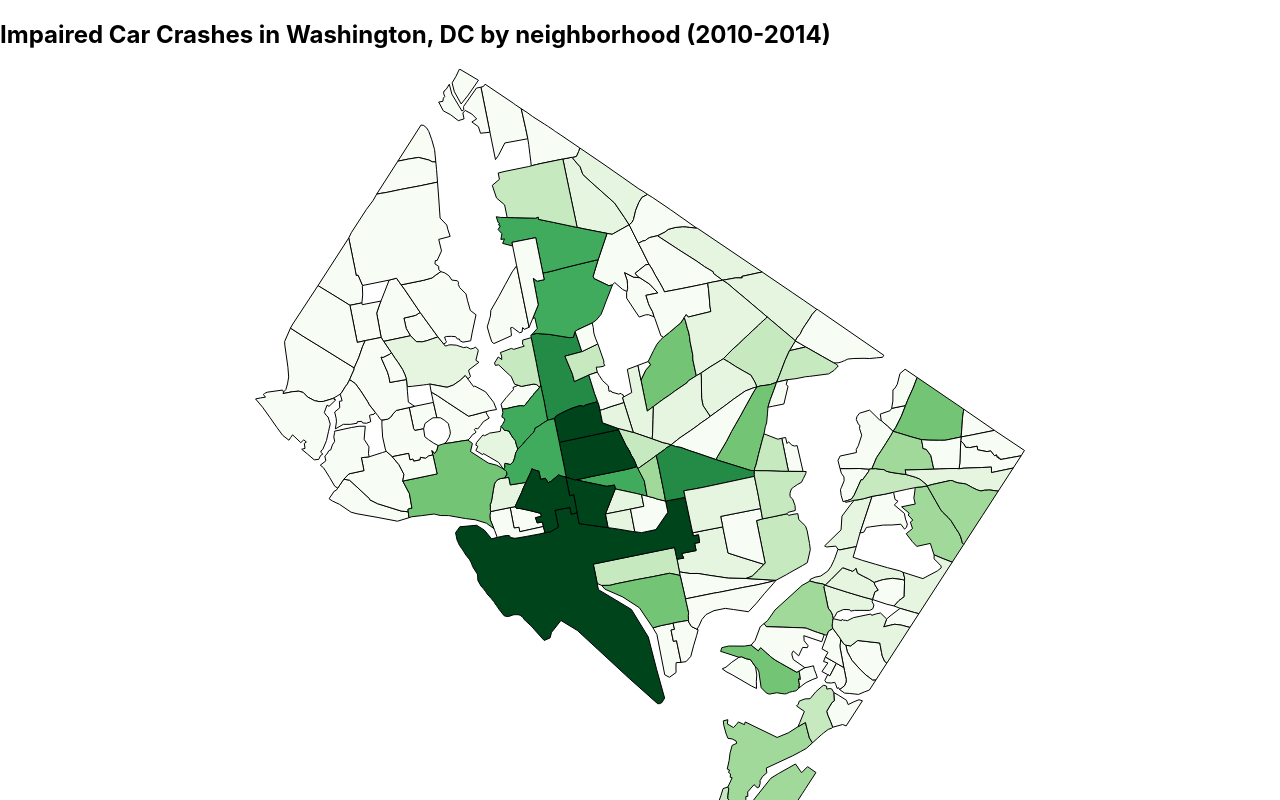
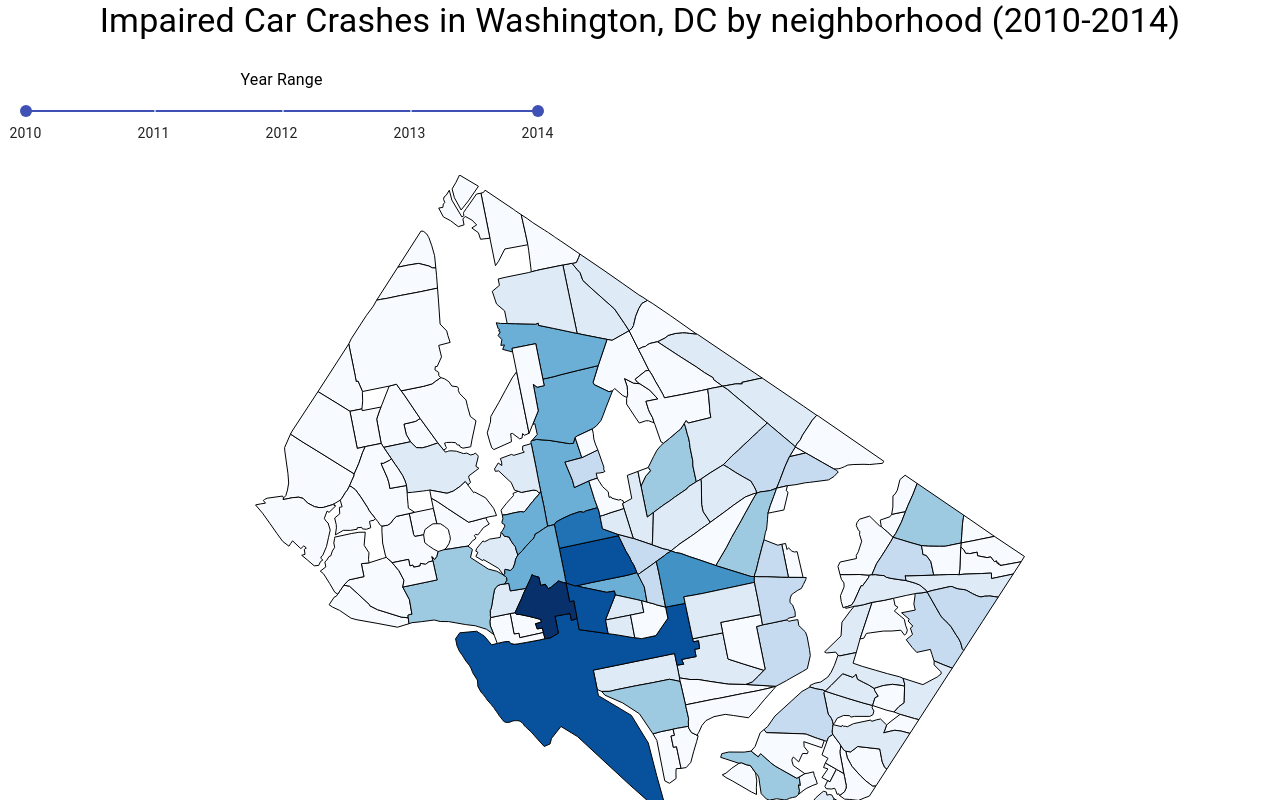
Before and after one commit to Will-Frey/GeoDataVisualization, a React (Create React App) app in the folder impaired-accidents-dc/: page / in a window 1280 px wide. Shown: the top 800 px of the page. Built offline with nearby package versions, Linux system fonts and the light colour scheme.

Commit message:
Slider filters data

```diff
--- a/impaired-accidents-dc/package.json
+++ b/impaired-accidents-dc/package.json
@@ -3,6 +3,7 @@
   "version": "0.1.0",
   "private": true,
   "dependencies": {
+    "@material-ui/core": "^4.10.1",
     "@testing-library/jest-dom": "^4.2.4",
     "@testing-library/react": "^9.5.0",
     "@testing-library/user-event": "^7.2.1",
--- a/impaired-accidents-dc/src/components/App.css
+++ b/impaired-accidents-dc/src/components/App.css
@@ -1,3 +1,9 @@
 path {
     stroke: #000;
 }
+
+div.mapSlider {
+    width: 40%;
+    text-align: center;
+    margin: 2%;
+}
--- a/impaired-accidents-dc/src/components/App.js
+++ b/impaired-accidents-dc/src/components/App.js
@@ -1,4 +1,5 @@
 import React, { Component } from 'react';
+import { Typography } from '@material-ui/core'
 import MapComponent from './MapComponent'
 import geoData from '../annotatedData.js'
 import './App.css'
@@ -10,9 +11,9 @@ class App extends Component{
     render() {
         return(
             <div className='App'>
-                <h2>
+                <Typography align='center' variant='h4' paragraph>
                     Impaired Car Crashes in Washington, DC by neighborhood (2010-2014)
-                </h2>
+                </Typography>
                 <MapComponent mapData={geoData}/>
             </div>
         )
--- a/impaired-accidents-dc/src/components/Map.js
+++ b/impaired-accidents-dc/src/components/Map.js
@@ -1,12 +1,16 @@
 import * as d3 from 'd3'
 
-const draw = (props) => {
+const draw = (props, yearRange) => {
     const w = Math.max(document.documentElement.clientWidth, window.innerWidth || 0);
     const h = Math.max(document.documentElement.clientHeight, window.innerHeight || 0);
     const projection = d3.geoAlbers()
         .fitExtent([[0,0], [w,h]], props.mapData);
     const pathGenerator = d3.geoPath().projection(projection);
-    const totalsColor = d3.scaleQuantize([1, 30], d3.schemeGreens[9]);
+    const totalsColor = d3.scaleQuantile()
+        .domain([0,40])
+        .range(d3.schemeBlues[9]);
+
+    filterFeatureData(props.mapData.features[0], yearRange);
 
     d3.select('.mapComponent > *').remove();
     var svg = d3.select('.mapComponent').append('svg')
@@ -18,11 +22,26 @@ const draw = (props) => {
         .selectAll('path')
         .data(props.mapData.features)
         .join('path')
-            .attr('fill', d => totalsColor(d.properties.total))
+            .attr('fill', d => totalsColor(filterFeatureData(d, yearRange)))
             .attr('d', pathGenerator)
         .append('title')
             .text(d => `${d.properties.name}: ${d.properties.total}`);
 
+}
+
+const filterFeatureData = (feature, yearRange) => {
+    // Create Array of years to display
+    const filledYearRange = Array(yearRange[1] - yearRange[0] + 1).fill().map((_, idx) => String(yearRange[0] + idx));
+
+    // Pull only requested years from dataset
+    return Object.keys(feature.properties)
+        .filter(key => filledYearRange.includes(key))
+        .reduce((sum, key) => {
+            if(feature.properties[key] != null){
+              sum = sum + feature.properties[key];
+            }
+            return sum;
+          }, 0);
 }
 
 // Function to responsively resize an svg based on screen size
--- a/impaired-accidents-dc/src/components/MapComponent.js
+++ b/impaired-accidents-dc/src/components/MapComponent.js
@@ -1,18 +1,53 @@
 import React, { Component } from 'react';
+import {Slider, Typography} from '@material-ui/core'
 import draw from './Map.js'
 
 export default class MapComponent extends Component {
+    constructor(props) {
+        super(props);
+        this.state = {
+            yearRange: [2010, 2014]
+        }
+    }
+
     componentDidMount() {
-        draw(this.props);
+        draw(this.props, this.state.yearRange);
     }
 
     componentDidUpdate() {
-        draw(this.props);
+        draw(this.props, this.state.yearRange);
     }
 
     render() {
+        const handleChange = (event, newValue) => {
+            this.setState({ yearRange: newValue})
+          };
+
+        const marks = [
+        { value: 2010, label: '2010' },
+        { value: 2011, label: '2011' },
+        { value: 2012, label: '2012' },
+        { value: 2013, label: '2013' },
+        { value: 2014, label: '2014' }
+        ];
+
         return(
-            <div className="mapComponent" />
+            <>
+                <div className="mapSlider">
+                    <Typography id="range-slider" gutterBottom>
+                        Year Range
+                    </Typography>
+                    <Slider
+                        min={2010}
+                        max={2014}
+                        step={null}
+                        marks={marks}
+                        value={this.state.yearRange}
+                        onChange={handleChange}
+                    />
+                </div>
+                <div className="mapComponent" />
+            </>
         )
     }
 }
```
Also changed, not shown: 1 other file (tests, documents, lock files or other folders).
